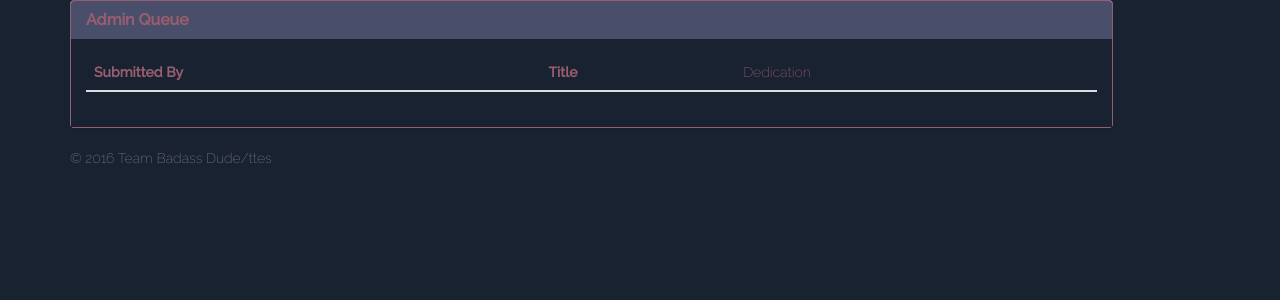
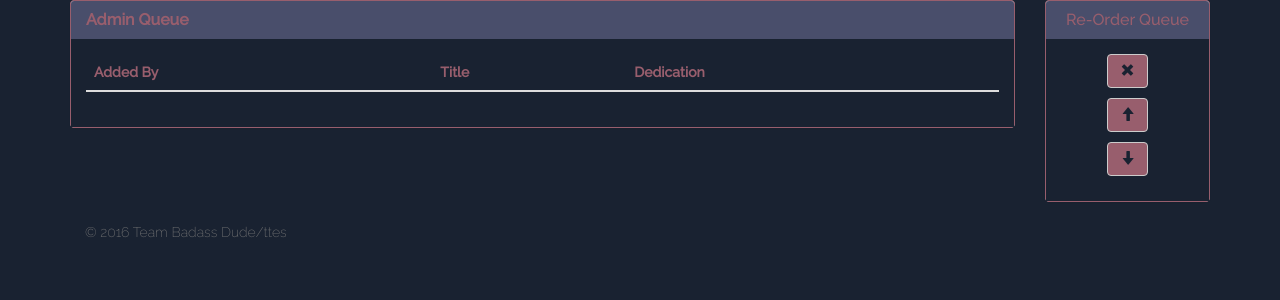
Before and after one commit to jarellano01/tbd-music-player, a PHP site: page /admin.html in a window 1280 px wide. Shown: the part 110-410 px from the top of the page. Run offline with PHP 8.4, Linux system fonts and the light colour scheme; lists and menus that the app fills with data are empty; some libraries are stand-ins or nearby versions.

Commit message:
highlight queue functionality, add modify buttons, some CSS changes

```diff
--- a/admin.html
+++ b/admin.html
@@ -10,20 +10,15 @@
     <link rel="stylesheet" href="assets/css/bootstrap.css">
     <link href="https://fonts.googleapis.com/css?family=Raleway:200,500" rel="stylesheet">
     <link rel="stylesheet" type="text/css" href="assets/css/style.css">
-
 </head>
 
 <body>
-
-    <!-- video display area -->
-     <div class="container">
-
+    <div class="container">
         <div class="header">
             <div id="logo"> <img src="assets/images/logo.png"></div>
         </div>
-
         <div class="row">
-            <div class="col-sm-11">
+            <div class="col-sm-10">
                 <div class="panel panel-default">
                     <div class="panel-heading">
                         <h3 class="panel-title"><strong>Admin Queue</strong></h3>
@@ -32,9 +27,9 @@
                         <table class="table table-hover" id='admin-queue'>
                             <thead>
                                 <tr>
-                                    <th><b>Submitted By<b></th>
+                                    <th><b>Added By<b></th>
                                     <th><b>Title<b></th>
-                                    <th>Dedication</th>
+                                    <th><b>Dedication<b></th>
                                 </tr>
                             </thead>
                             <tbody id="queue">
@@ -42,6 +37,24 @@
                             </tbody>
                         </table>
                     </div>
+                </div>
+
+
+        </div>
+     <div class="col-sm-2" id ="position-buttons">
+            <div class="panel panel-default">
+                <div class="panel-heading">
+                    <h3 class="panel-title">Re-Order Queue</h3>
+                </div>
+                <div class="panel-body" id="arrange-buttons">
+
+                    <p><button type="button" class="btn btn-default" aria-label="Left Align" id ="delete-song"><span class="glyphicon glyphicon-remove" aria-hidden="true"></span>
+</button></p>
+
+    <p><button type="button" class="btn btn-default" aria-label="Left Align" id ="move-up"><span class="glyphicon glyphicon-arrow-up" aria-hidden="true"></span>
+</button></p>
+    <p> <button type="button" class="btn btn-default" aria-label="Left Align" id ="move-down"><span class="glyphicon glyphicon-arrow-down" aria-hidden="true"></span>
+</button></p>
                 </div>
             </div>
         </div>
--- a/assets/css/style.css
+++ b/assets/css/style.css
@@ -50,6 +50,11 @@ th {
 	color:#192231;
 }
 
+#position-buttons {
+	text-align: center;
+}
+
+
 @media (max-width: 768px) {
 	.img-responsive{
 		max-height: 56px;
--- a/assets/js/admin.js
+++ b/assets/js/admin.js
@@ -1,16 +1,19 @@
-function getFromDatabase(queueArray){
-	generateTable(queueArray)
+function getFromDatabase(queueArray) {
+    generateTable(queueArray)
 }
 
 function generateTable(queueArray) {
     $("#queue").empty();
     jQuery.each(queueArray, function(i, queueItem) {
         var newRow = $("<tr>");
+        newRow.attr('class', 'selector')
+
+
         var tdTitle = $("<td>");
         tdTitle.text(queueItem.name);
         console.log(queueItem);
 
-        var tdName = $("<td> ");
+        var tdName = $("<td>");
         tdName.text(queueItem.songTitle);
 
         var tdDedication = $("<td>");
@@ -19,5 +22,29 @@ function generateTable(queueArray) {
         newRow.append(tdTitle).append(tdName).append(tdDedication);
 
         $("#queue").append(newRow);
+        // test the ability to grab item from queue list. check console.log
+
+        $(".selector").on('click', function() {
+
+           var testing = $(this).queueItem
+           console.log(testing);
+           selectRow(this);
+
+        });
+
+
     });
+
+function selectRow(selectedRow){
+
+    $(".selector").attr("class", "selector");
+    $(selectedRow).attr("class", "selector active");
 }
+
+$("#delete-song").click(function(){
+    console.log($(".active"))
+})
+
+
+// SELECT ROW FUNCTION
+}
```
